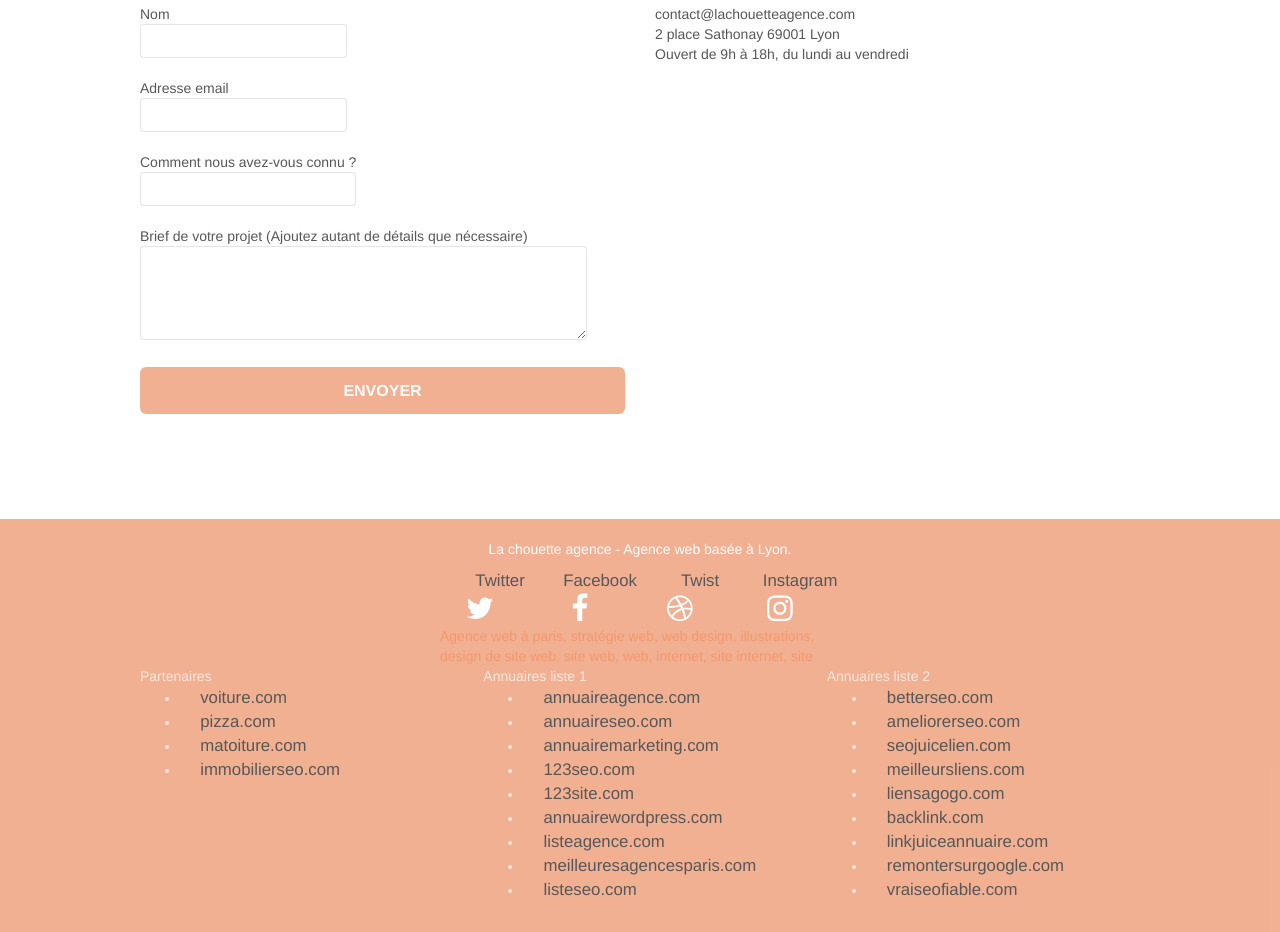
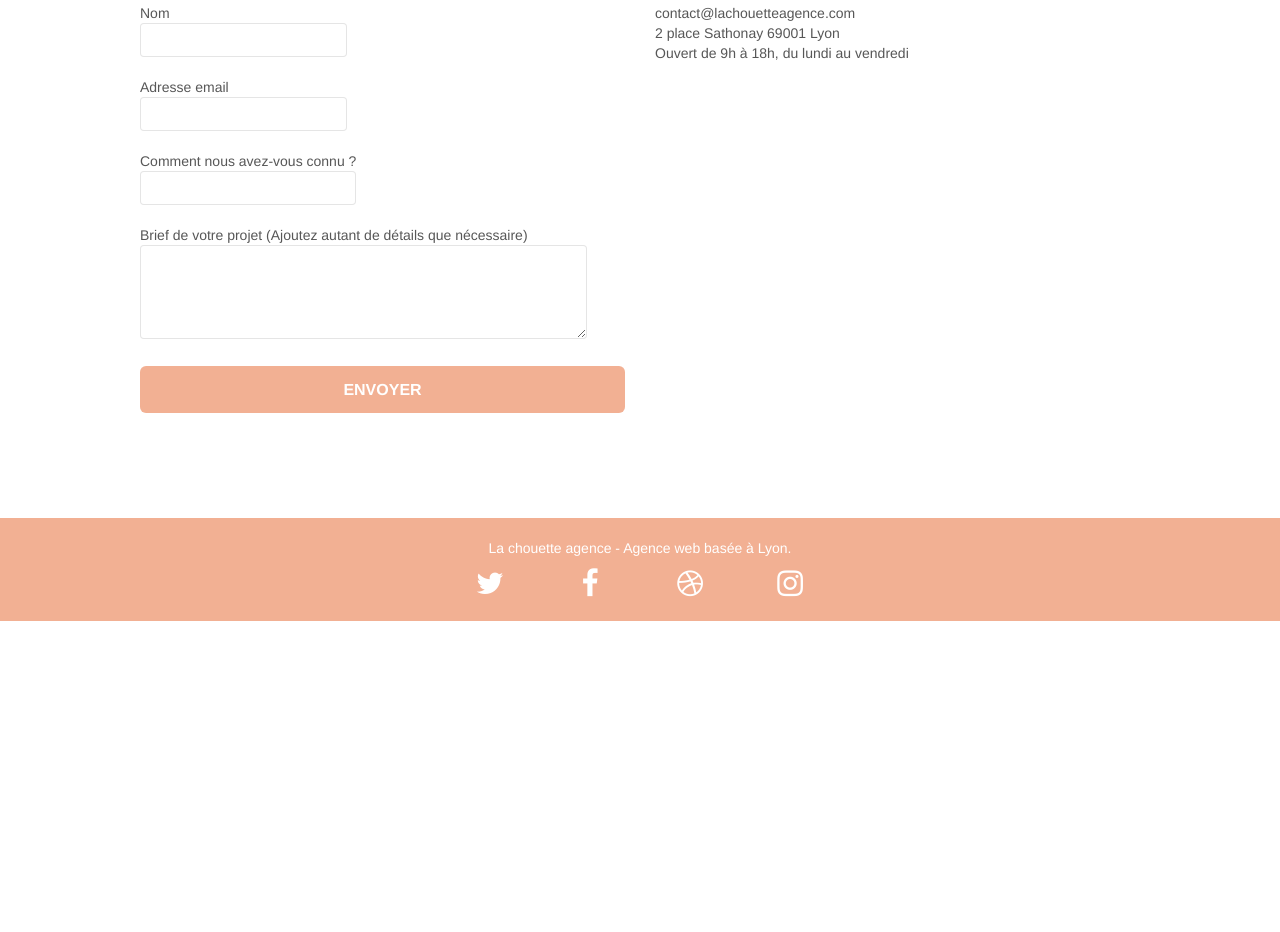
Before and after one commit to OlivierZoungrana/lachouetteagence, a plain HTML site: page page2.html in a window 1280 px wide. Shown: the part 503-1435 px from the top of the page. After the commit the page ends 1124 px from the top, so only its background shows below. Drawn offline with Linux system fonts and the light colour scheme.

Commit message:
modification 2.0

```diff
--- a/page2.html
+++ b/page2.html
@@ -35,7 +35,6 @@
 			<div class="navbar-header">
 				<div class="keywords" style="color:#cccccc;font-size:1px;">Agence web à paris, stratégie web, web design, illustrations, design de site web, site web, web, internet, site internet, site</div>
 				<a class="navbar-brand" href="index.html"><img src="img/la-chouette-agence.png" alt="paris web design logo agence web meilleure agence" height="40" /></a>
-				<div class="keywords" style="color:#cccccc;font-size:1px;">Agence web à paris, stratégie web, web design, illustrations, design de site web, site web, web, internet, site internet, site</div>
 				<button id="nav-toggle" type="button" class="ui-navbar-toggle navbar-toggle" data-toggle="collapse" data-target=".navbar-1">
 					<span class="sr-only">Toggle navigation</span><span class="icon-bar"></span><span class="icon-bar"></span><span class="icon-bar"></span>
 				</button>
@@ -136,64 +135,26 @@
 				<div class="row row-no-gutters social">
 					<div class="col-sm-3">
 						<div class="text-center">
-							<a class="social" href="index.html">Twitter<span class="fa fa-twitter icon-md"></span></a>
+							<a class="social" href="https://twitter.com"><span class="fa fa-twitter icon-md"></span></a>
 						</div>
 					</div>
 					<div class="col-sm-3">
 						<div class="text-center">
-							<a class="social" href="index.html">Facebook<span class="fa fa-facebook icon-md"></span></a>
+							<a class="social" href="https://facebook.com"><span class="fa fa-facebook icon-md"></span></a>
 						</div>
 					</div>
 					<div class="col-sm-3">
 						<div class="text-center">
-							<a class="social" href="index.html">Twist<span class="fa fa-dribbble icon-md"></span></a>
+							<a class="social" href="https://twist.com"><span class="fa fa-dribbble icon-md"></span></a>
 						</div>
 					</div>
 					<div class="col-sm-3">
 						<div class="text-center">
-							<a class="social" href="index.html">Instagram<span class="fa fa-instagram icon-md"></span></a>
+							<a class="social" href="https://instagram.com"><span class="fa fa-instagram icon-md"></span></a>
 						</div>
 					</div>
-					<div class="keywords" style="color:#F3976C;">Agence web à paris, stratégie web, web design, illustrations, design de site web, site web, web, internet, site internet, site</div>
-				</div>
-				<div class="row">
-					<div class="col-sm-4">
-						Partenaires
-							<ul>
-								<li><a href="voiture.com">voiture.com</a></li>
-								<li><a href="pizza.com">pizza.com</a></li>
-								<li><a href="matoiture.com">matoiture.com</a></li>
-								<li><a href="immobilierseo.com">immobilierseo.com</a></li>
-							</ul>
-					</div>
-					<div class="col-sm-4">
-						Annuaires liste 1
-						<ul>
-							<li><a href="annuaireagence.com">annuaireagence.com</a></li>
-							<li><a href="annuaireseo.com">annuaireseo.com</a></li>
-							<li><a href="annuairemarketing.com">annuairemarketing.com</a></li>
-							<li><a href="123seoture.com">123seo.com</a></li>
-							<li><a href="123site.com">123site.com</a></li>
-							<li><a href="annuairewordpress.com">annuairewordpress.com</a></li>
-							<li><a href="listeagence.com">listeagence.com</a></li>
-							<li><a href="meilleuresagencesparis.com">meilleuresagencesparis.com</a></li>
-							<li><a href="listeseo.com">listeseo.com</a></li>
-						</ul>
-					</div>
-					<div class="col-sm-4">
-						Annuaires liste 2
-						<ul>
-							<li><a href="betterseo.com">betterseo.com</a></li>
-							<li><a href="ameliorerseo.com">ameliorerseo.com</a></li>
-							<li><a href="seojuicelien.com">seojuicelien.com</a></li>
-							<li><a href="meilleursliens.com">meilleursliens.com</a></li>
-							<li><a href="liensagogo.com">liensagogo.com</a></li>
-							<li><a href="backlink.com">backlink.com</a></li>
-							<li><a href="linkjuiceannuaire.com">linkjuiceannuaire.com</a></li>
-							<li><a href="remontersurgoogle.com">remontersurgoogle.com</a></li>
-							<li><a href="vraiseofiable.com">vraiseofiable.com</a></li>
-						</ul>
-					</div>
+									</div>
+
 				</div>
 			</div>
 		</div>
@@ -203,11 +164,10 @@
 
 </div>
 <!-- Principal conteneur END -->
-
 <script src="./js/jquery-2.1.0.js"></script>
 <script src="./js/bootstrap.js"></script>
 <script src="./js/blocs.js"></script>
-<script src="./js/jquery.touchSwipe.js" defer></script>
+<script src="./js/jquery.touchSwipe.js"></script>
 <script src="./js/gmaps.js"></script>
 
 </body>
--- a/style.css
+++ b/style.css
@@ -16,6 +16,13 @@ button {
 a:hover {
     text-decoration: none;
     cursor: pointer;
+}
+
+a:focus-visible{
+    text-decoration: none;
+    cursor:pointer;
+    outline-offset: 4px;
+    outline: 3px solid aquamarine;
 }
 
 #page-loading-blocs-notifaction {
@@ -263,7 +270,6 @@ a:hover {
     color: rgba(0, 0, 0, .7);
     border-color: rgba(0, 0, 0, .3);
 }
-
 .voffset {
     margin-top: 30px;
 }
```
Also changed, not shown: index.html (+15 -55 lines).
